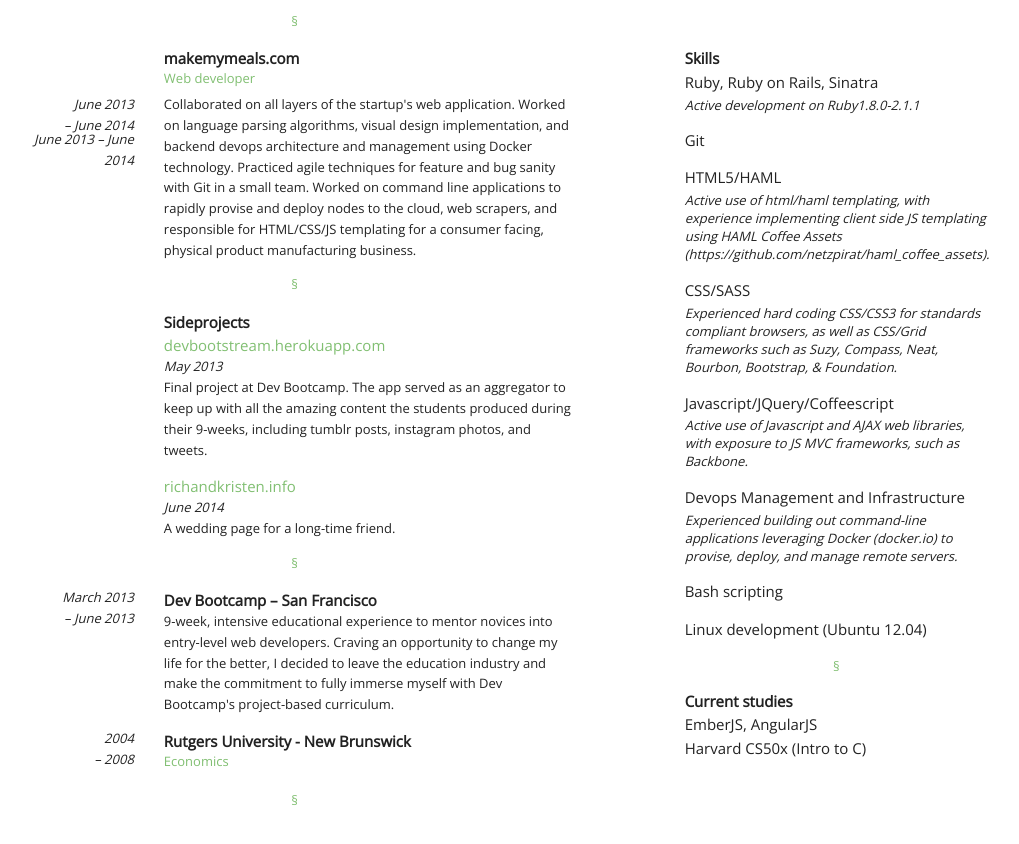
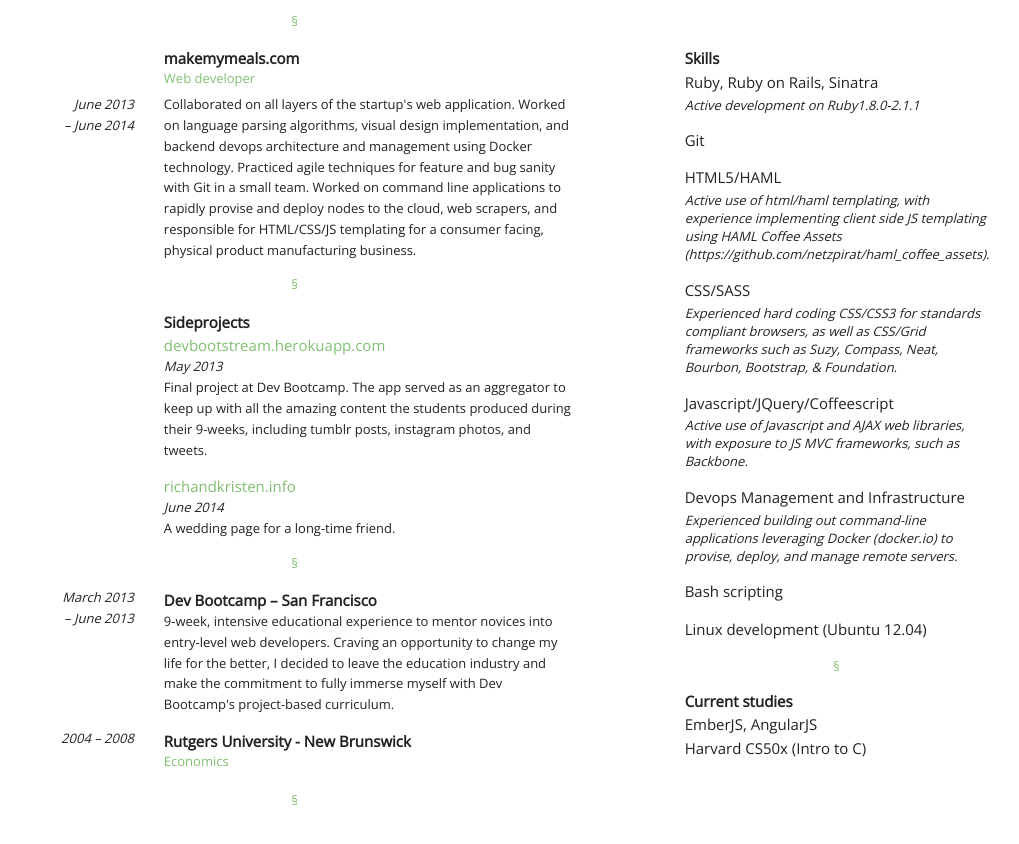
Before and after one commit to waysidekoi/waysidekoi.github.io, a plain HTML site: page index.html in a window 1280 px wide. Shown: the part 182-1026 px from the top of the page, without its empty margins (137-1156 px from the left). Drawn offline with nearby package versions, Linux system fonts and the light colour scheme.

Commit message:
Automated commit at 2014-07-14 15:42:12 UTC by middleman-deploy 0.2.4

```diff
--- a/index.html
+++ b/index.html
@@ -56,7 +56,7 @@
     <div class="row">
       <div class="small-12 large-3 columns small-only-text-left text-right">
         <p class="hide-for-small-only"><em>June 2013<br/>&ndash; June 2014</em></p>
-        <p style="margin-top: -0.5rem"><em>June 2013 &ndash; June 2014</em><br/><br/></p>
+        <p class="show-for-small-only" style="margin-top: -0.5rem"><em>June 2013 &ndash; June 2014</em><br/><br/></p>
       </div>
       <div class="small-12 large-9 columns">
         <p>
@@ -115,7 +115,7 @@
         <br />
       </div>
       <div class="hide-for-small-only large-3 columns text-right">
-        <p><em>2004<br/>&ndash; 2008</em></p>
+        <p><em>2004 &ndash; 2008</em></p>
       </div>
       <div class="large-9 columns">
         <h5><strong>Rutgers University - New Brunswick</strong></h5>
```
